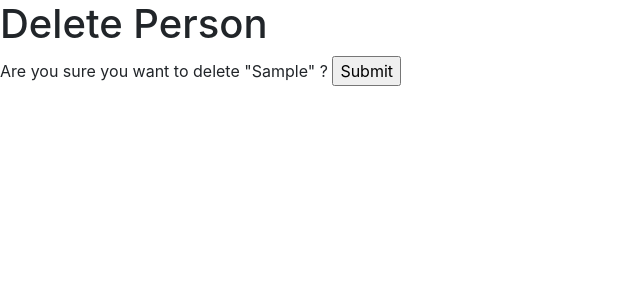
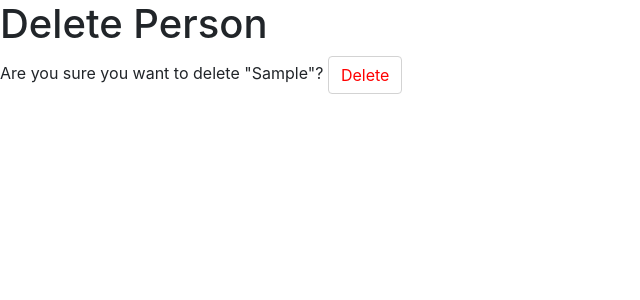
Before and after one commit to DanielJCM/django-3-bootstrap, a Django app: page /delete/1/ in a window 1280 px wide. Shown: the top 300 px of the page, without its empty margins (0-640 px from the left). Run offline with Django 3.2, Linux system fonts and the light colour scheme; tables that the repository leaves empty hold one stand-in row (values such as "Sample post"); some libraries are stand-ins or nearby versions.

Commit message:
Ajustes en los estilos de los botones

```diff
--- a/app/templates/app/person_confirm_delete.html
+++ b/app/templates/app/person_confirm_delete.html
@@ -3,7 +3,7 @@
 {% block body %}
 <h1>Delete Person</h1>
 <form method="post">{% csrf_token %}
-  Are you sure you want to delete "{{ object }}" ?
-  <input type="submit" value="Submit" />
+  Are you sure you want to delete "{{ object }}"?
+  <input class="btn btn-default text-red" type="submit" value="Delete" />
 </form>
 {% endblock %}
--- a/app/templates/app/person_list.html
+++ b/app/templates/app/person_list.html
@@ -1,7 +1,7 @@
 {% extends "app/base.html" %}
 {% block title %}List{% endblock %}
 {% block body %}
-<a href="{% url 'create' %}"><button class="btn btn-success">New</button></a>
+<a href="{% url 'create' %}"><button class="btn btn-default text-green">New</button></a>
 <h1>List of Persons</h1>
 <table class="table">
     <thead>
--- a/static/css/theme.css
+++ b/static/css/theme.css
@@ -1,8 +1,14 @@
 .text-green{
     color: green !important;
 }
+.text-red{
+    color: red !important;
+}
 .btn-default{
-    background-color: #FFF;
+    border-color: lightgrey;
+}
+.btn-default:hover{
+    background: lightgrey;
 }
 .fa-edit{
     color:#000;
```
